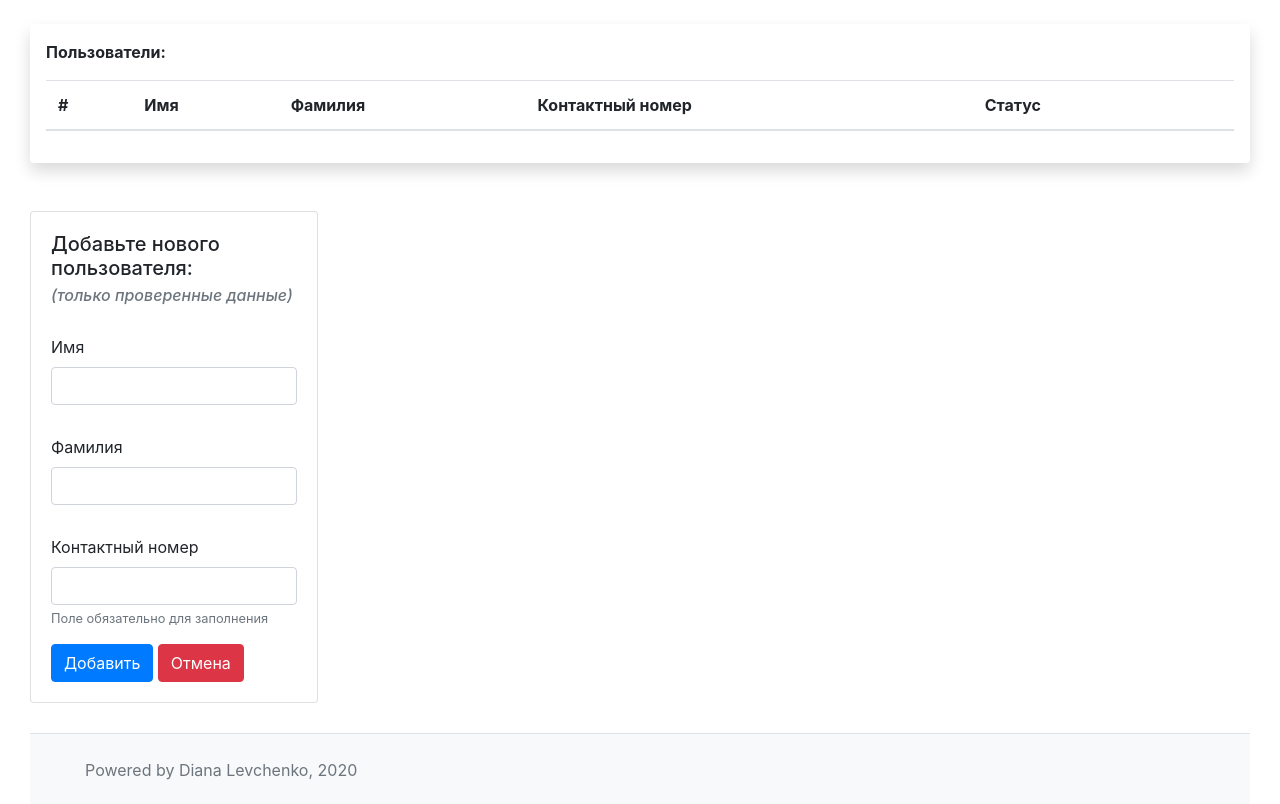
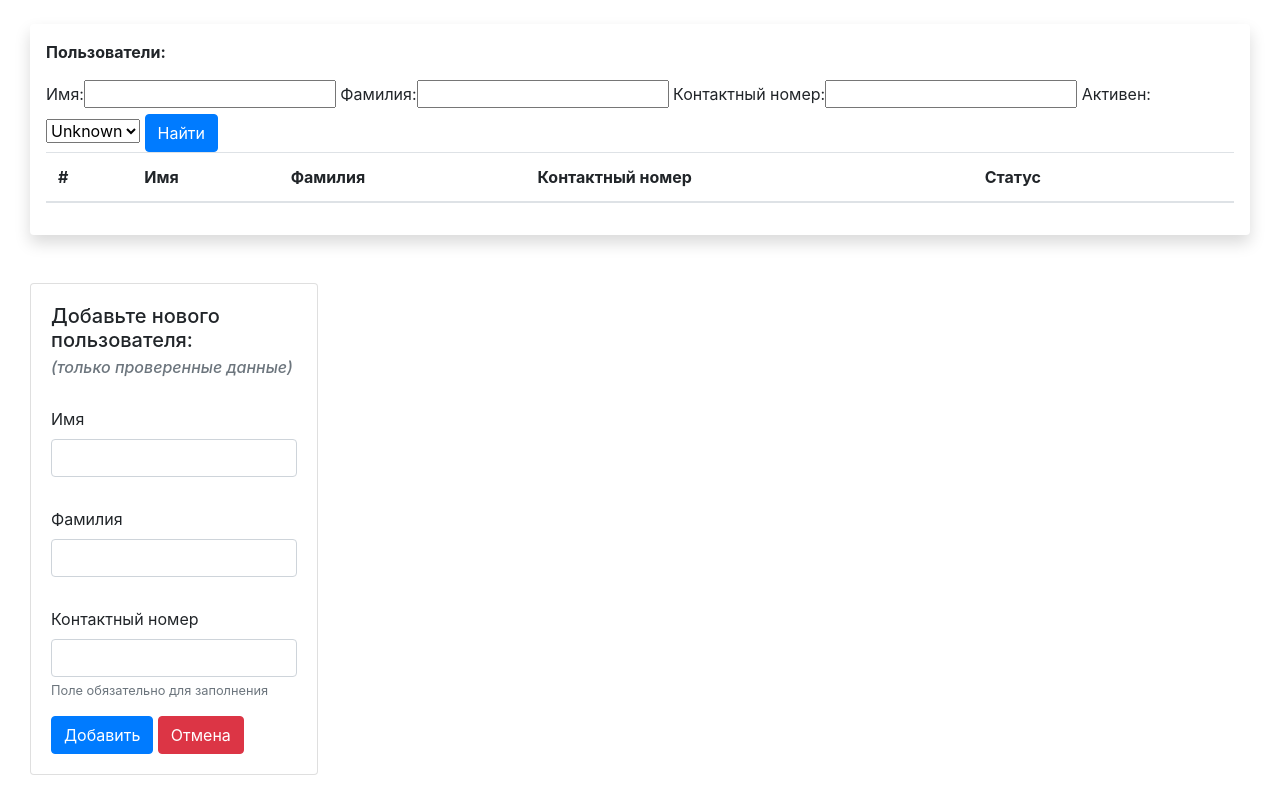
Before and after one commit to dioneli-hub/DjangoLibraryApp, a Django app: page / in a window 1280 px wide. Shown: the part 56-860 px from the top of the page. Before the commit the page ends 836 px from the top, so only its background shows below. Run offline with Django 3.2, Linux system fonts and the light colour scheme; lists and menus that the app fills with data are empty; some libraries are stand-ins or nearby versions.

Commit message:
Added a user filter on the home page

```diff
--- a/adminapp/adminapp/settings.py
+++ b/adminapp/adminapp/settings.py
@@ -35,7 +35,9 @@ INSTALLED_APPS = [
     'django.contrib.sessions',
     'django.contrib.messages',
     'django.contrib.staticfiles',
-    'libraryapp'
+    'libraryapp',
+
+    'django_filters'
 ]
 
 MIDDLEWARE = [
--- /dev/null
+++ b/adminapp/libraryapp/filters.py
@@ -0,0 +1,19 @@
+import django_filters
+from django_filters import CharFilter, BooleanFilter
+
+from .models import *
+
+
+class UserFilter(django_filters.FilterSet):
+
+    first_name = CharFilter(field_name='first_name', lookup_expr='icontains', label='Имя')
+    last_name = CharFilter(field_name='last_name', lookup_expr='icontains', label='Фамилия')
+
+    phone_number = CharFilter(field_name='phone_number', lookup_expr='icontains', label='Контактный номер')
+    # or NumberFilter
+
+    is_active = BooleanFilter(field_name='is_active', label='Активен')
+
+    class Meta:
+        model = User
+        exclude = 'created_at', 'updated_at'
--- a/adminapp/libraryapp/templates/adminapp/index.html
+++ b/adminapp/libraryapp/templates/adminapp/index.html
@@ -7,6 +7,10 @@
         <p>
            <b> Пользователи:</b>
         </p>
+        <form method="get">
+            {{ myFilter.form }}
+            <button class="btn btn-primary" type="submit">Найти</button>
+        </form>
         <table class="table table-striped">
             <thead>
             <tr>
--- a/adminapp/libraryapp/views.py
+++ b/adminapp/libraryapp/views.py
@@ -1,10 +1,15 @@
 from django.shortcuts import render, redirect
 from .models import User, BorrowTransaction, Book
+from .filters import UserFilter
 
 
 def index(request):
     users = User.objects.all()
-    return render(request, "adminapp/index.html", {"users": users, "is_main_active": True})
+
+    myFilter = UserFilter(request.GET, queryset=users)
+    users = myFilter.qs
+
+    return render(request, "adminapp/index.html", {"users": users, "is_main_active": True, "myFilter": myFilter})
 
 
 def books_list(request):
```
